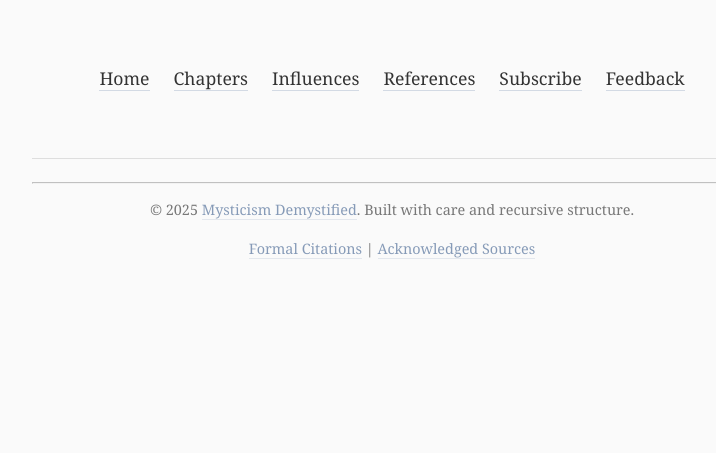
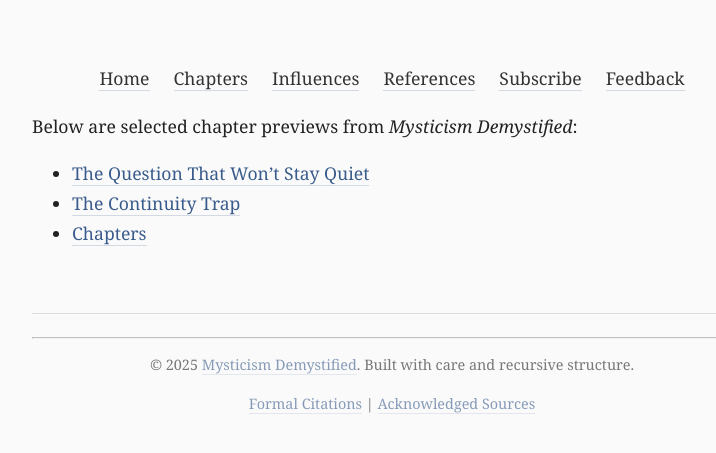
Before and after one commit to jonmmar/maram-cc-site, a Jekyll site: the page built from _chapters/index.md, in a window 1280 px wide. Shown: the top 453 px of the page, without its empty margins (248-964 px from the left). Built offline with Jekyll 4.4.1, drawn with Linux system fonts in a browser that asks for light colours.

Commit message:
chapter summary fix

```diff
--- a/_chapters/index.md
+++ b/_chapters/index.md
@@ -1,6 +1,15 @@
 ---
 layout: default
-title: References
-description: Chapters in Mysticism Demystified.
+title: Chapters
 permalink: /chapters/
 ---
+
+Below are selected chapter previews from *Mysticism Demystified*:
+
+<ul>
+  {% for chapter in site.chapters %}
+    <li>
+      <a href="{{ chapter.url }}">{{ chapter.title }}</a>
+    </li>
+  {% endfor %}
+</ul>
```
